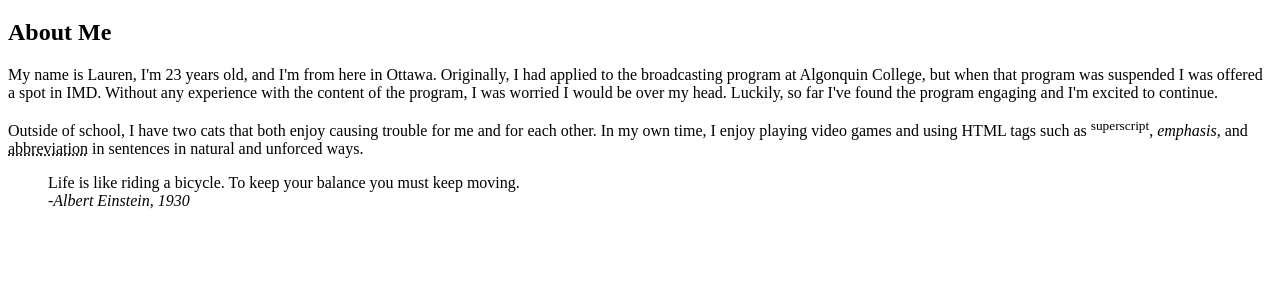
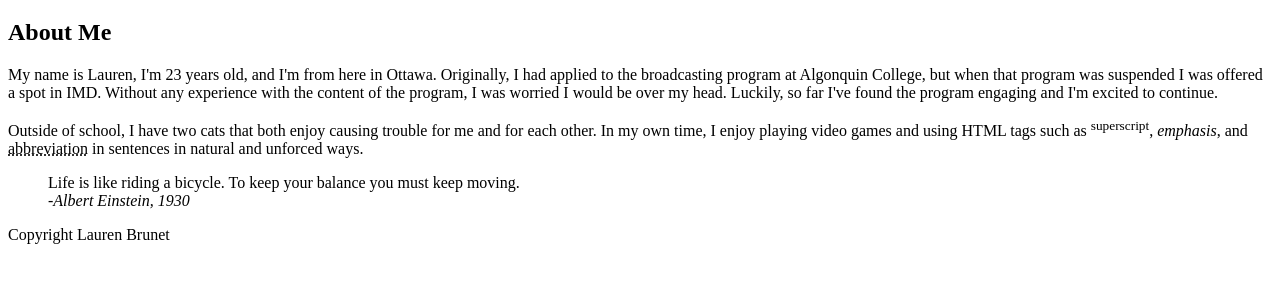
Before and after one commit to brun0412/brun0412.github.io, a plain HTML site: page html-assignment/index.html in a window 1280 px wide. Shown: the part 61-344 px from the top of the page. Drawn offline with Linux system fonts and the light colour scheme.

Commit message:
adds footer

```diff
--- a/html-assignment/index.html
+++ b/html-assignment/index.html
@@ -19,5 +19,9 @@
             <br>-<cite>Albert Einstein, 1930</cite>
         </blockquote>
     </article>
+    <footer>
+        <pr>Copyright Lauren Brunet</pr>
+    </footer>
+    <!-- Not sure exactly what to put in for copyright info, hope this is what I need -->
 </body>
 </html>
```
